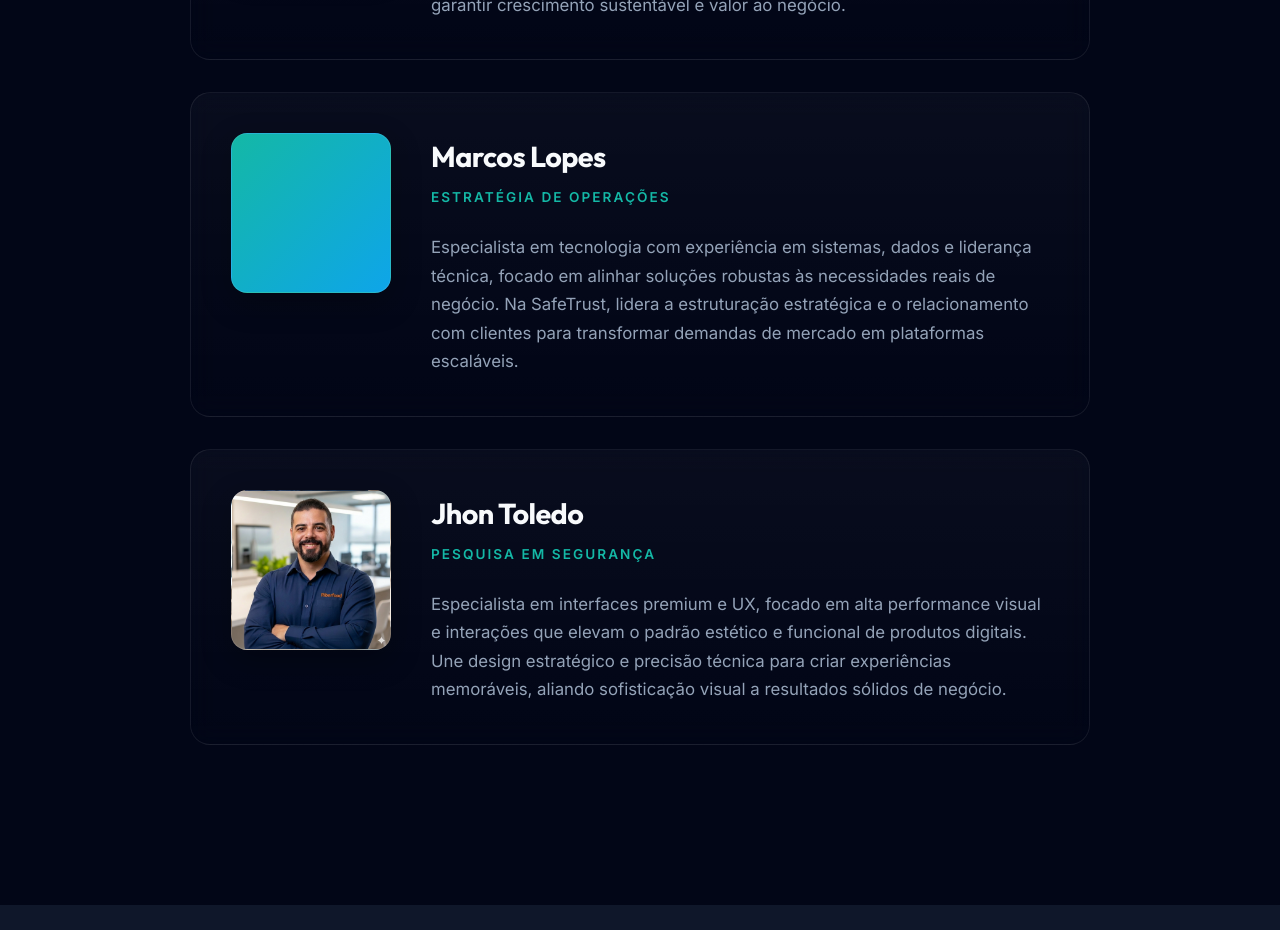
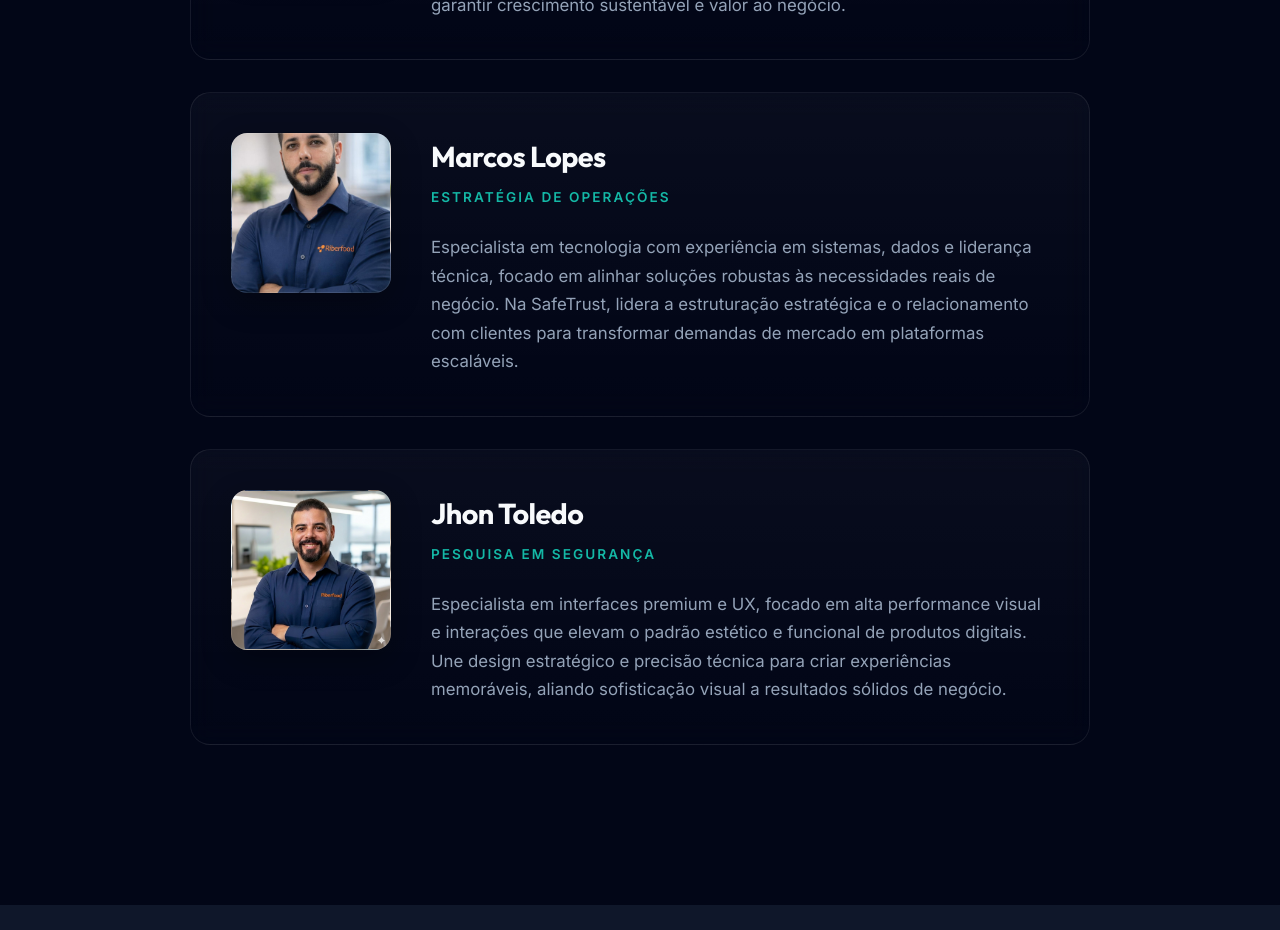
Before and after one commit to Jhon30Tol/institucional_page, a React (Vite) app: page /sobre in a window 1280 px wide. Shown: the part 1200-2130 px from the top of the page. Built offline with nearby package versions, Linux system fonts and the light colour scheme.

Commit message:
Adicionando a foto do Marcos Lopes

```diff
--- a/data/ContentStore.ts
+++ b/data/ContentStore.ts
@@ -41,7 +41,7 @@
         name: 'Marcos Lopes',
         role: 'Estratégia de Operações',
         story: 'Especialista em tecnologia com experiência em sistemas, dados e liderança técnica, focado em alinhar soluções robustas às necessidades reais de negócio. Na SafeTrust, lidera a estruturação estratégica e o relacionamento com clientes para transformar demandas de mercado em plataformas escaláveis.',
-        image: '/images/founder-placeholder.png'
+        image: '/images/Marcos.jpeg'
     },
     {
         id: 'f4',
```
Also changed, not shown: images/Marcos.jpeg (added), public/images/Marcos.jpeg (added).
